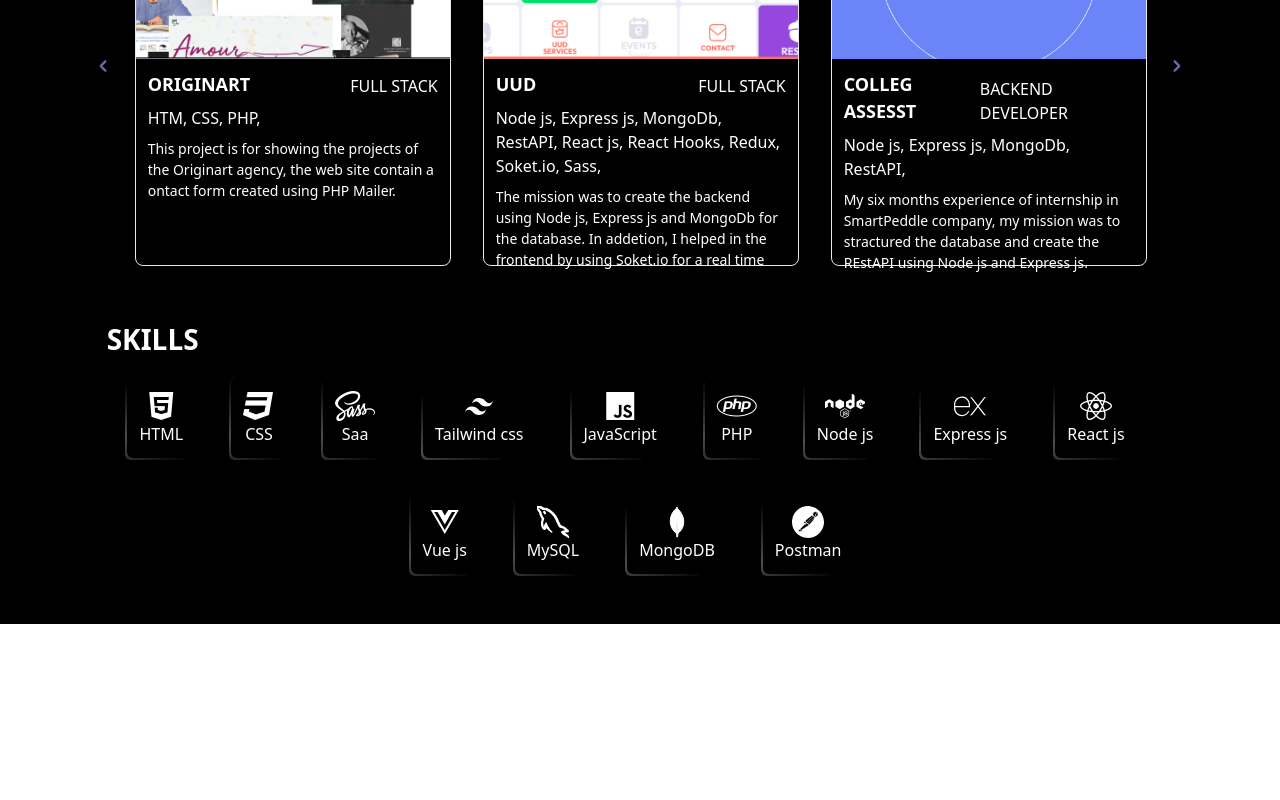
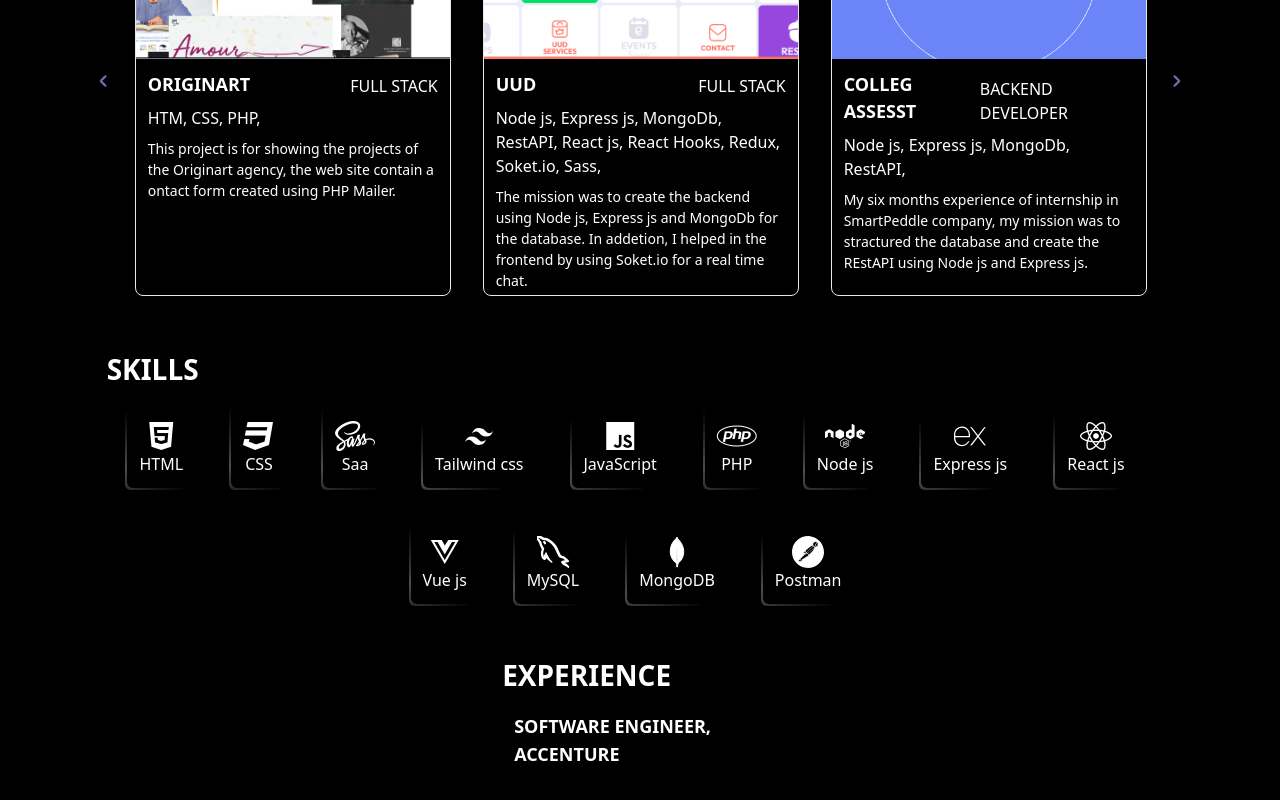
Before and after one commit to Douaa19/MyPortfolio24, a React (Create React App) app: page / in a window 1280 px wide. Shown: the part 1294-2094 px from the top of the page. Before the commit the page ends 1918 px from the top, so only its background shows below. Built offline with nearby package versions, Linux system fonts and the light colour scheme.

Commit message:
ExperienceSectionStart

```diff
--- /dev/null
+++ b/src/components/layout/Experience.js
@@ -0,0 +1,26 @@
+import React from "react";
+
+function Experience(props) {
+  return (
+    <div className={`pb-8 flex justify-center items-center`} id="experience">
+      <div className="w-10/12">
+        <div className="md:mb-4 ssm:mb-4">
+          <h2
+            className={`uppercase md:text-28 ssm:text-24 font-bold w-full ${
+              props.light ? `text-dark` : `text-white`
+            }`}>
+            Experience
+          </h2>
+        </div>
+        <div className="w-full px-4">
+            <div className="">
+                <h3 className={`uppercase text-lg font-bold ${props.light ? `text-dark` : `text-white`}`}>Software Engineer, <span className="text-orange">Accenture</span></h3>
+
+            </div>
+        </div>
+      </div>
+    </div>
+  );
+}
+
+export default Experience;
--- a/src/components/layout/index.js
+++ b/src/components/layout/index.js
@@ -7,6 +7,7 @@ import NavBar from "./NavBar";
 import Introduction from "./Introduction";
 import Projects from "./Projects";
 import Skills from "./Skills";
+import Experience from "./Experience";
 
 export {
   About,
@@ -18,4 +19,5 @@ export {
   NavBar,
   Introduction,
   Skills,
+  Experience,
 };
--- a/src/components/organismes/ProjectCard.js
+++ b/src/components/organismes/ProjectCard.js
@@ -12,7 +12,7 @@ function ProjectCard({
 }) {
   return (
     <div
-      class={`rounded-lg border opacity-img hover:cursor-pointer transition-all h-[400px] ${
+      class={`rounded-lg border opacity-img hover:cursor-pointer transition-all md:h-[430px] ssm:h-[400px] ${
         light ? `text-dark` : `text-white`
       } hover:shadow-md hover:-translate-y-1 transition duration-500 ease-in-out mx-4 my-2`}
       onClick={() => window.open(link, "_blank")}>
--- a/src/output.css
+++ b/src/output.css
@@ -679,6 +679,30 @@ video {
   height: max-content;
 }
 
+.h-\[450px\] {
+  height: 450px;
+}
+
+.max-h-\[450px\] {
+  max-height: 450px;
+}
+
+.min-h-\[450px\] {
+  min-height: 450px;
+}
+
+.min-h-\[\] {
+  min-height: ;
+}
+
+.min-h-\[400px\] {
+  min-height: 400px;
+}
+
+.min-h-\[430px\] {
+  min-height: 430px;
+}
+
 .w-1\/2 {
   width: 50%;
 }
@@ -941,6 +965,11 @@ video {
 
 .text-32 {
   font-size: 32px;
+}
+
+.text-lg {
+  font-size: 1.125rem;
+  line-height: 1.75rem;
 }
 
 .font-bold {
@@ -1294,6 +1323,26 @@ body .menu ul li > a:hover {
     display: none;
   }
 
+  .ssm\:h-\[\] {
+    height: ;
+  }
+
+  .ssm\:h-\[4\] {
+    height: 4;
+  }
+
+  .ssm\:h-\[430\] {
+    height: 430;
+  }
+
+  .ssm\:h-\[430px\] {
+    height: 430px;
+  }
+
+  .ssm\:h-\[400px\] {
+    height: 400px;
+  }
+
   .ssm\:flex-col {
     flex-direction: column;
   }
@@ -1422,6 +1471,22 @@ body .menu ul li > a:hover {
     display: none;
   }
 
+  .md\:h-\[450px\] {
+    height: 450px;
+  }
+
+  .md\:h-\[430px\] {
+    height: 430px;
+  }
+
+  .md\:h-\[420px\] {
+    height: 420px;
+  }
+
+  .md\:h-\[400px\] {
+    height: 400px;
+  }
+
   .md\:w-8\/12 {
     width: 66.666667%;
   }
--- a/src/pages/Home.js
+++ b/src/pages/Home.js
@@ -1,5 +1,11 @@
 import React, { useState } from "react";
-import { Header, Projects, About, Skills } from "../components/layout";
+import {
+  Header,
+  Projects,
+  About,
+  Skills,
+  Experience,
+} from "../components/layout";
 import AnimatedSection from "../components/AnimatedSection";
 
 function Home() {
@@ -27,6 +33,9 @@ function Home() {
         <AnimatedSection id="skills">
           <Skills light={light} />
         </AnimatedSection>
+        <AnimatedSection id="experience">
+          <Experience light={light} />
+        </AnimatedSection>
       </div>
     </div>
   );
```
